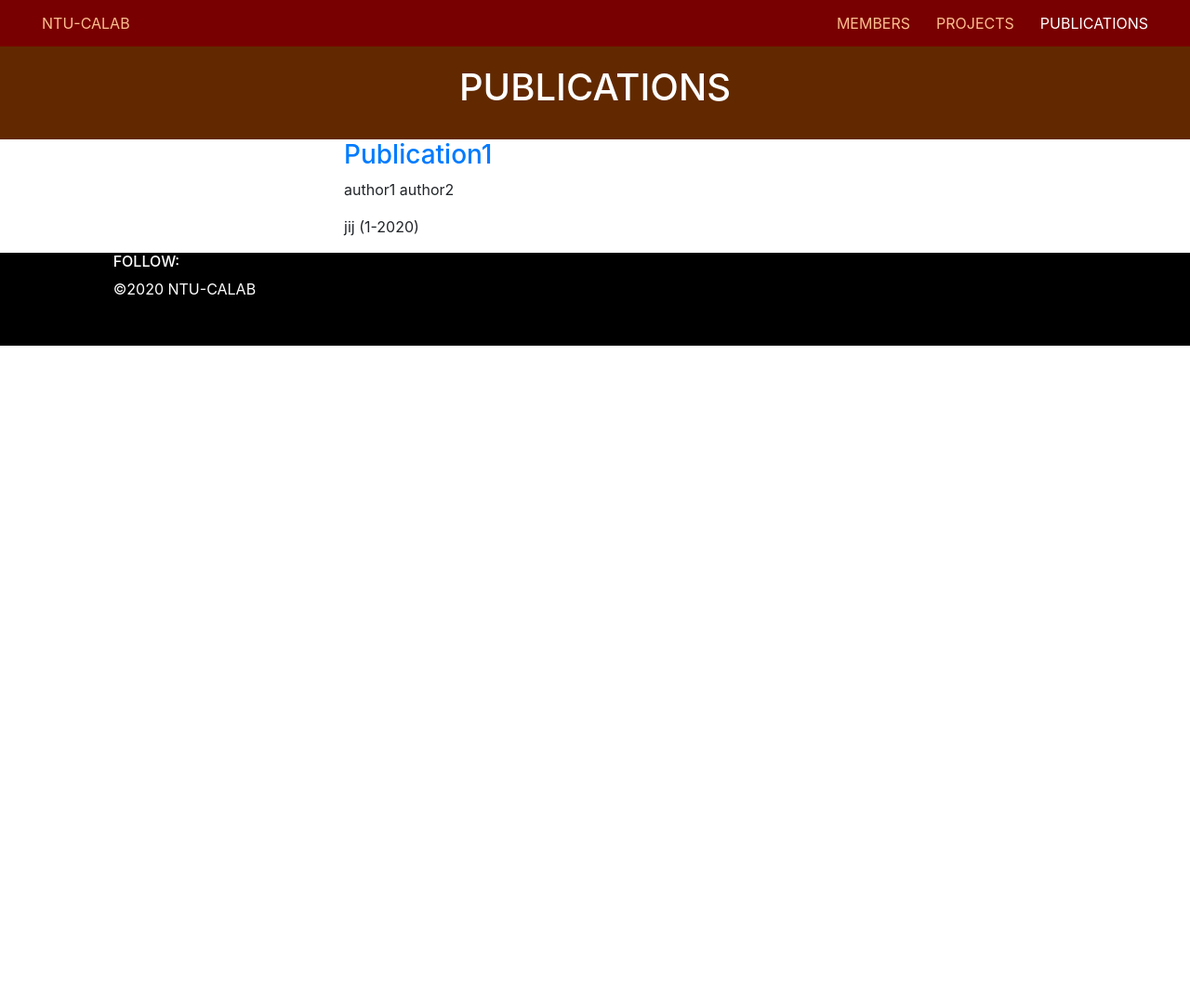
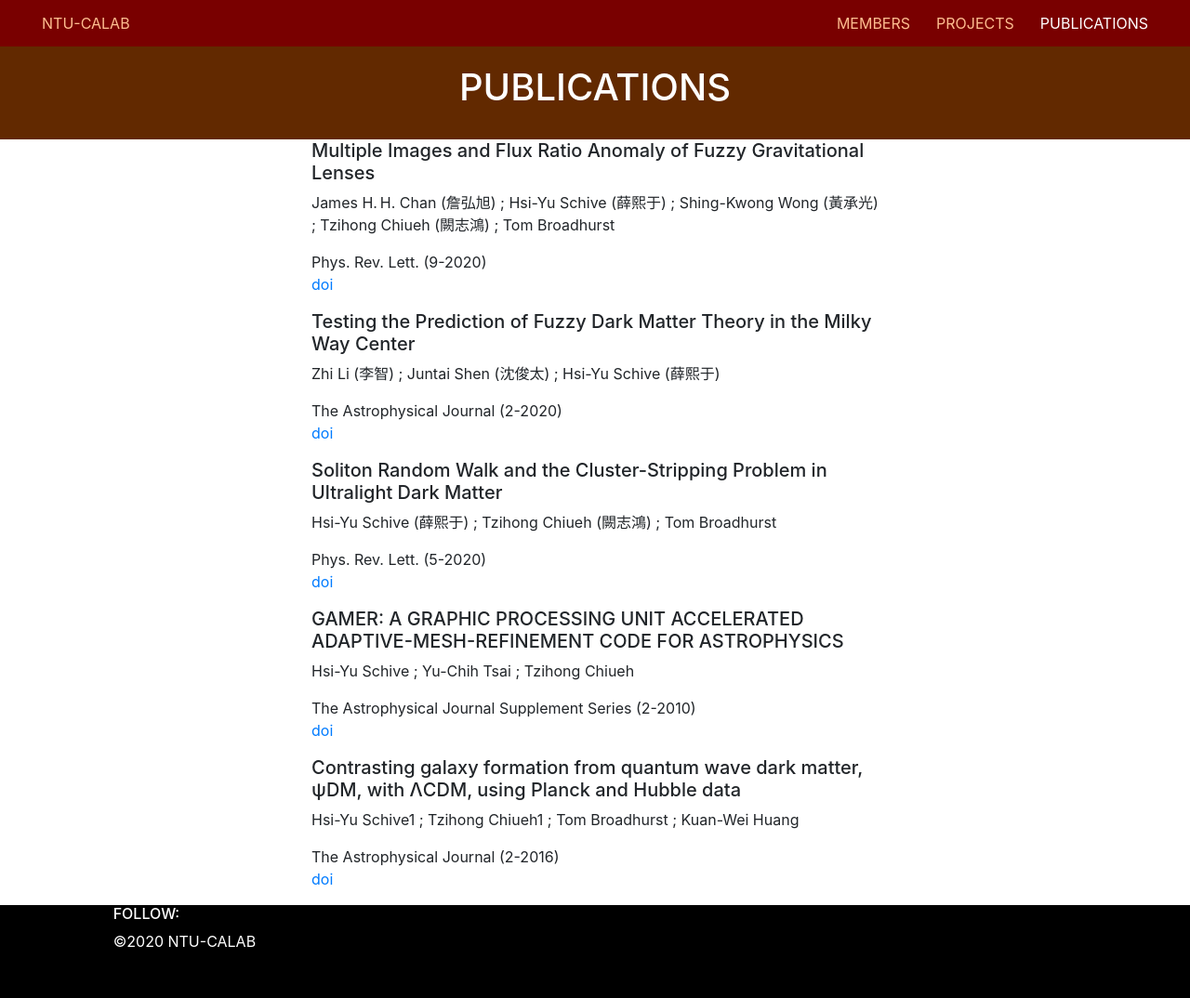
Before and after one commit to calab-ntu/calab-ntu.github.io, a Jekyll site: the page built from publications.md, in a window 1280 px wide. Shown: the whole page at 93% size. Built offline with Jekyll 4.4.1, drawn with Linux system fonts in a browser that asks for light colours; before the commit the page ends 900 px from its top, so only the background shows below that.

Commit message:
Up load part of publications information.

```diff
--- a/_data/publications.yml
+++ b/_data/publications.yml
@@ -1,10 +1,62 @@
-- title: Publication1
+- title: "Multiple Images and Flux Ratio Anomaly of Fuzzy Gravitational Lenses"
   authors:
-    - author1
-    - author2
-  journal: jij
+    - James H. H. Chan (詹弘旭)
+    - Hsi-Yu Schive (薛熙于)
+    - Shing-Kwong Wong (黃承光)
+    - Tzihong Chiueh (闕志鴻)
+    - Tom Broadhurst
+  journal: Phys. Rev. Lett.
   year: 2020
-  month: 1
-  url: https://www.google.com
-  dois: 123
-  axis: 321
+  month: 9
+  url:
+  dois: https://doi.org/10.1103/PhysRevLett.125.111102
+  arxiv:
+
+- title: "Testing the Prediction of Fuzzy Dark Matter Theory in the Milky Way Center"
+  authors:
+    - Zhi Li (李智)
+    - Juntai Shen (沈俊太)
+    - Hsi-Yu Schive (薛熙于)
+  journal:  The Astrophysical Journal
+  year: 2020
+  month: 2
+  url:
+  dois: https://doi.org/10.3847/1538-4357/ab6598
+  arxiv:
+
+- title: "Soliton Random Walk and the Cluster-Stripping Problem in Ultralight Dark Matter"
+  authors:
+    - Hsi-Yu Schive (薛熙于)
+    - Tzihong Chiueh (闕志鴻)
+    - Tom Broadhurst
+  journal: Phys. Rev. Lett.
+  year: 2020
+  month: 5
+  url:
+  dois: https://doi.org/10.1103/PhysRevLett.124.201301
+  arxiv:
+
+- title: "GAMER: A GRAPHIC PROCESSING UNIT ACCELERATED ADAPTIVE-MESH-REFINEMENT CODE FOR ASTROPHYSICS"
+  authors:
+    - Hsi-Yu Schive
+    - Yu-Chih Tsai
+    - Tzihong Chiueh
+  journal: The Astrophysical Journal Supplement Series
+  year: 2010
+  month: 2
+  url:
+  dois: http://dx.doi.org/10.1088/0067-0049/186/2/457
+  arxiv:
+
+- title: "Contrasting galaxy formation from quantum wave dark matter, ψDM, with ΛCDM, using Planck and Hubble data"
+  authors:
+    - Hsi-Yu Schive1
+    - Tzihong Chiueh1
+    - Tom Broadhurst
+    - Kuan-Wei Huang
+  journal: The Astrophysical Journal
+  year: 2016
+  month: 2
+  url:
+  dois: http://dx.doi.org/10.3847/0004-637X/818/1/89
+  arxiv:
--- a/_layouts/publications.html
+++ b/_layouts/publications.html
@@ -14,28 +14,33 @@ for y in years
 
 -->
 
-<div class="container">
+<div class="container-fluid">
 	{%for pub in site.data.publications %}
 	<div class="row">
 		<div class="col-sm-6 offset-sm-3">
-			<h3>
-				{% if pub.url %}
-				<a href="{{pub.url}}">
-					{{ pub.title }}
-				</a>
-				{% else %}
+			<h5>
 				{{ pub.title }}
-				{% endif %}
-			</h3>
+			</h5>
 
 			<p>
 				{% for author in pub.authors %}
 				{{ author }}
+				{% if forloop.last != true %}
+					;
+				{% endif %}
 				{% endfor %}
 			</p>
 
 			<p>
 				{{ pub.journal }} ({{ pub.month }}-{{ pub.year }})
+				<br>
+				{% if pub.dois %}
+					<a href="{{pub.dois}}">doi</a>
+				{% endif %}
+
+				{% if pub.arxiv %}
+					<a href="{{pub.arxiv}}">arxiv</a>
+				{% endif %}
 			</p>
 		</div>
 	</div>
```
Also changed, not shown: 2 other files.
